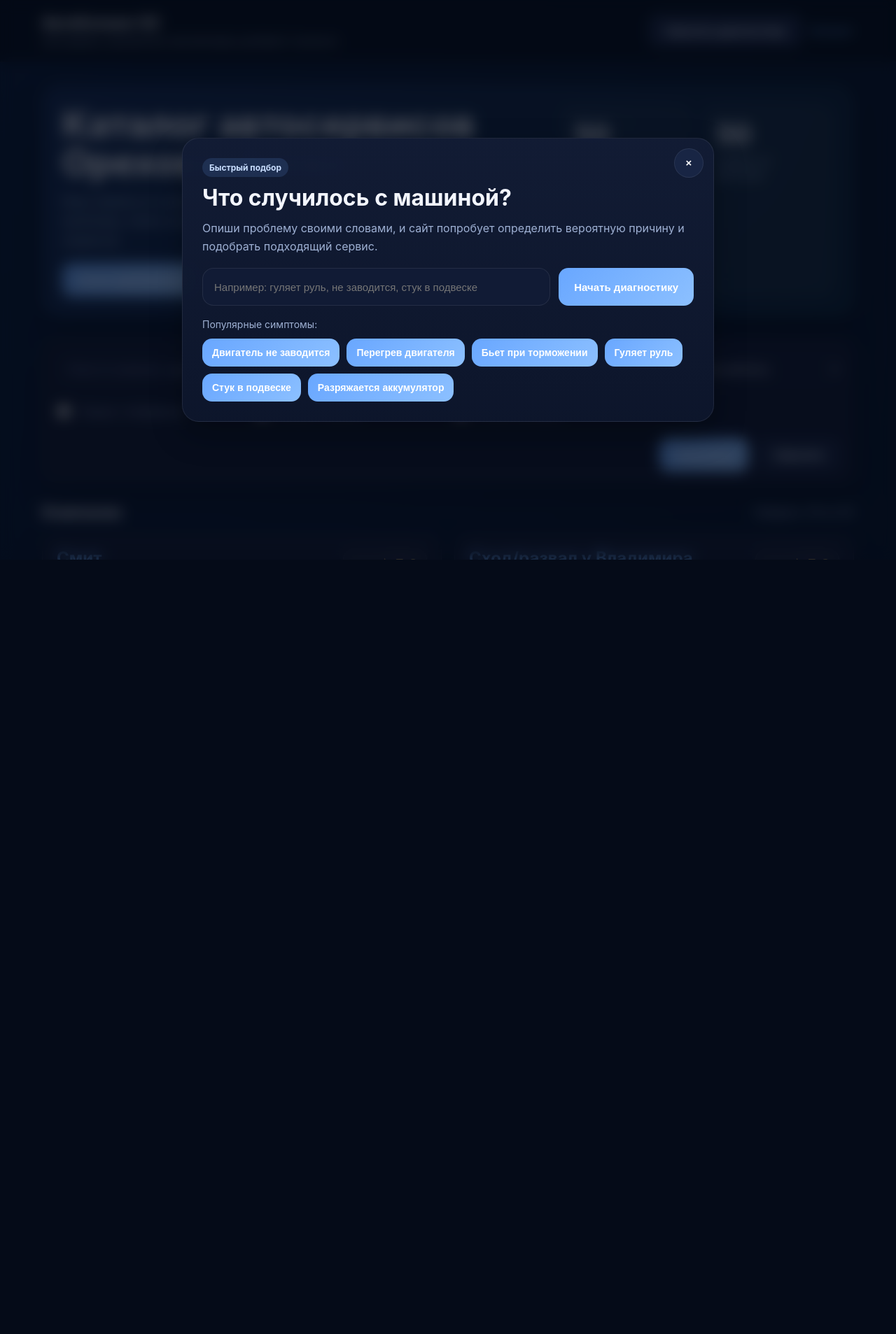
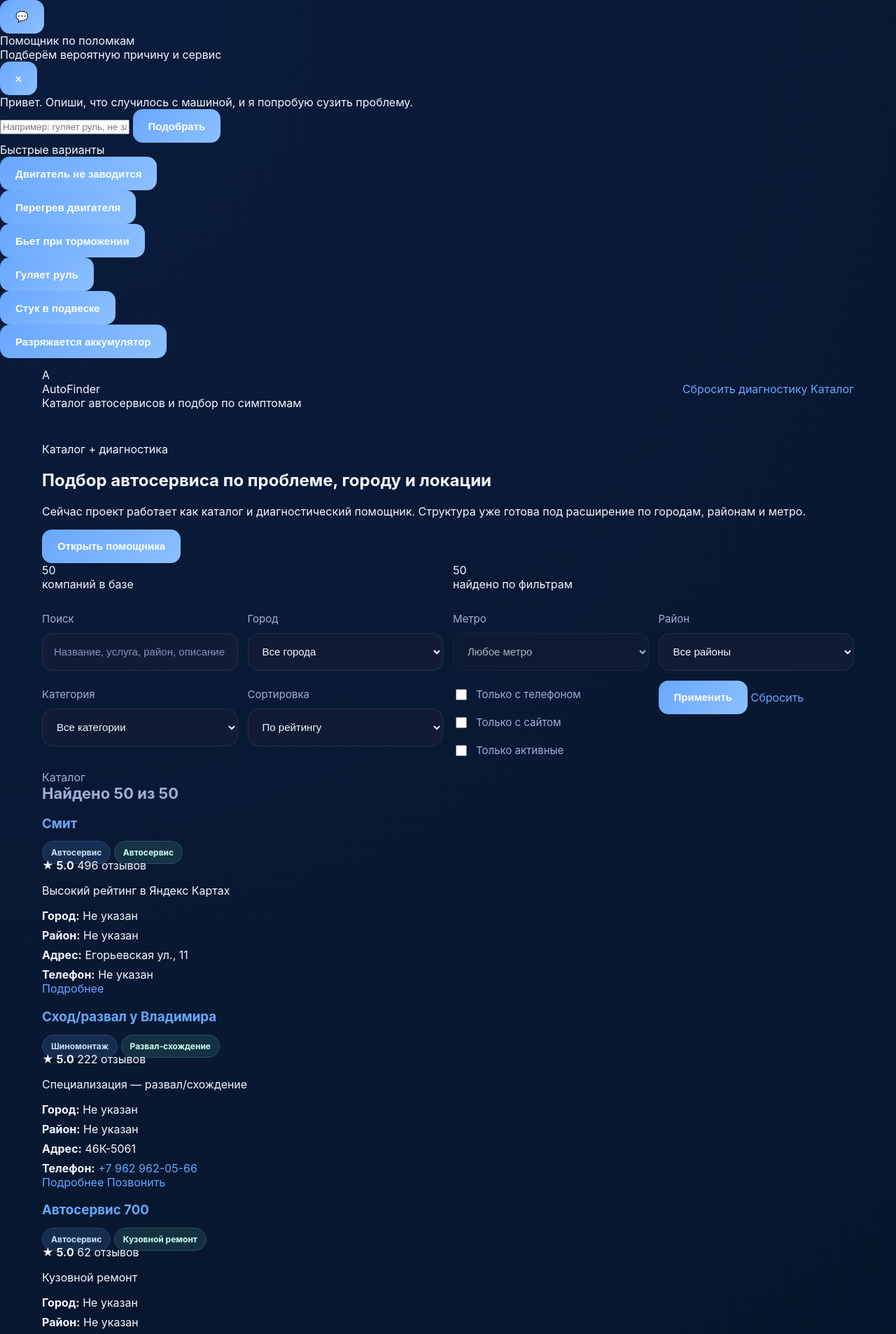
Before and after one commit to mol1xx/oz-auto-flask, a Flask app: page / in a window 1280 px wide. Shown: the top 1907 px of the page at 70% size. Before the commit the page ends 800 px from the top, so only its background shows below. Run offline with Flask 3, Linux system fonts and the light colour scheme; data comes from the database, SQL or seed files in the repository.

Commit message:
Add files via upload

```diff
--- a/templates/index.html
+++ b/templates/index.html
@@ -3,199 +3,228 @@
 <head>
     <meta charset="UTF-8">
     <meta name="viewport" content="width=device-width, initial-scale=1.0">
-    <title>АвтоКаталог OZ</title>
+    <title>АвтоКаталог</title>
     <link rel="stylesheet" href="{{ url_for('static', filename='styles.css') }}">
 </head>
 <body>
-<div class="diagnostic-overlay" id="diagnosticOverlay">
-    <div class="diagnostic-modal">
-        <button class="diagnostic-close" id="diagnosticClose" type="button">×</button>
-        <div class="diagnostic-kicker">Быстрый подбор</div>
-        <h2>Что случилось с машиной?</h2>
-        <p>
-            Опиши проблему своими словами, и сайт попробует определить вероятную причину
-            и подобрать подходящий сервис.
-        </p>
 
-        <form method="post" action="{{ url_for('diagnosis_start') }}" class="diagnostic-form">
+<div class="assistant-widget">
+    <button class="assistant-fab" id="assistantFab" type="button" aria-label="Открыть помощника">
+        💬
+    </button>
+
+    <div class="assistant-panel" id="assistantPanel">
+        <div class="assistant-header">
+            <div>
+                <div class="assistant-title">Помощник по поломкам</div>
+                <div class="assistant-subtitle">Подберём вероятную причину и сервис</div>
+            </div>
+            <button class="assistant-close" id="assistantClose" type="button">×</button>
+        </div>
+
+        <div class="assistant-body">
+            <div class="assistant-message">
+                Привет. Опиши, что случилось с машиной, и я попробую сузить проблему.
+            </div>
+
+            <form method="post" action="{{ url_for('diagnosis_start') }}" class="assistant-form">
                 <input
                     type="text"
                     name="user_text"
-                placeholder="Например: гуляет руль, не заводится, стук в подвеске"
+                    placeholder="Например: гуляет руль, не заводится..."
                     required
                 >
-            <button type="submit">Начать диагностику</button>
+                <button type="submit">Подобрать</button>
             </form>
 
-        <div class="popular-symptoms">
-            <div class="popular-title">Популярные симптомы:</div>
-            <div class="popular-list">
+            <div class="assistant-quick">
+                <div class="assistant-quick-title">Быстрые варианты</div>
+                <div class="assistant-chip-list">
                     {% for symptom in popular_symptoms %}
                         <form method="post" action="{{ url_for('diagnosis_start') }}">
                             <input type="hidden" name="user_text" value="{{ symptom['title'] }}">
-                        <button type="submit" class="symptom-chip">{{ symptom['title'] }}</button>
+                            <button type="submit" class="chip">{{ symptom['title'] }}</button>
                         </form>
                     {% endfor %}
                 </div>
             </div>
         </div>
     </div>
+</div>
 
-<header class="header">
+<header class="site-header">
     <div class="container header-inner">
+        <div class="brand-wrap">
+            <div class="brand-mark">A</div>
             <div>
-            <div class="brand">АвтоКаталог OZ</div>
-            <div class="subtitle">Автосервисы, шиномонтаж, автоэлектрика, детейлинг и запчасти</div>
+                <div class="brand-title">AutoFinder</div>
+                <div class="brand-subtitle">Каталог автосервисов и подбор по симптомам</div>
             </div>
-        <div class="header-actions">
-            <a class="btn-secondary" href="{{ url_for('diagnosis_reset') }}">Сбросить диагностику</a>
-            <a href="{{ url_for('index') }}">Каталог</a>
+        </div>
+
+        <div class="header-links">
+            <a class="ghost-btn" href="{{ url_for('diagnosis_reset') }}">Сбросить диагностику</a>
+            <a class="text-link" href="{{ url_for('index') }}">Каталог</a>
         </div>
     </div>
 </header>
 
 <main class="container">
     <section class="hero">
-        <div class="hero-box">
-            <div>
-                <h1>Каталог автосервисов Орехово-Зуево</h1>
+        <div class="hero-grid">
+            <div class="hero-main card-surface">
+                <div class="eyebrow">Каталог + диагностика</div>
+                <h1>Подбор автосервиса по проблеме, городу и локации</h1>
                 <p>
-                    Ищи сервисы по категории, району и описанию.
-                    Или начни с диагностики: опиши проблему, ответь на несколько вопросов
-                    и получи подходящие категории сервисов.
+                    Сейчас проект работает как каталог и диагностический помощник.
+                    Структура уже готова под расширение по городам, районам и метро.
                 </p>
 
-                <div class="hero-buttons">
-                    <button type="button" id="openDiagnosticBtn">Начать диагностику</button>
+                <div class="hero-actions">
+                    <button type="button" id="openAssistantBtn">Открыть помощника</button>
                 </div>
             </div>
 
             <div class="hero-stats">
-                <div class="stat">
-                    <strong>{{ total_count }}</strong>
-                    <span>компаний в базе</span>
+                <div class="stat-card card-surface">
+                    <div class="stat-value">{{ total_count }}</div>
+                    <div class="stat-label">компаний в базе</div>
                 </div>
-                <div class="stat">
-                    <strong>{{ filtered_count }}</strong>
-                    <span>найдено по фильтрам</span>
+                <div class="stat-card card-surface">
+                    <div class="stat-value">{{ filtered_count }}</div>
+                    <div class="stat-label">найдено по фильтрам</div>
                 </div>
             </div>
         </div>
     </section>
 
-    <section class="filters-box">
+    <section class="filters card-surface">
         <form method="get" action="{{ url_for('index') }}" class="filters-form">
+            <div class="field field-wide">
+                <label>Поиск</label>
                 <input
                     type="text"
                     name="q"
-                placeholder="Поиск по названию, адресу, описанию"
+                    placeholder="Название, услуга, район, описание"
                     value="{{ filters.q }}"
                 >
+            </div>
 
+            <div class="field">
+                <label>Город</label>
+                <select name="city" id="citySelect">
+                    <option value="">Все города</option>
+                    {% for city in cities %}
+                        <option value="{{ city['city_slug'] }}" {% if filters.city == city['city_slug'] %}selected{% endif %}>
+                            {{ city['city_name'] }}
+                        </option>
+                    {% endfor %}
+                </select>
+            </div>
+
+            <div class="field">
+                <label>Метро</label>
+                <select name="metro" id="metroSelect">
+                    <option value="">Любое метро</option>
+                    {% for metro in metro_stations %}
+                        <option value="{{ metro['metro_station'] }}" {% if filters.metro == metro['metro_station'] %}selected{% endif %}>
+                            {{ metro['metro_station'] }}
+                        </option>
+                    {% endfor %}
+                </select>
+            </div>
+
+            <div class="field">
+                <label>Район</label>
+                <select name="district">
+                    <option value="">Все районы</option>
+                    {% for item in districts %}
+                        <option value="{{ item['district'] }}" {% if filters.district == item['district'] %}selected{% endif %}>
+                            {{ item['district'] }}
+                        </option>
+                    {% endfor %}
+                </select>
+            </div>
+
+            <div class="field">
+                <label>Категория</label>
                 <select name="category">
                     <option value="">Все категории</option>
                     {% for item in categories %}
-                    <option value="{{ item }}" {% if filters.category == item %}selected{% endif %}>
-                        {{ item }}
+                        <option value="{{ item['category'] }}" {% if filters.category == item['category'] %}selected{% endif %}>
+                            {{ item['category'] }}
                         </option>
                     {% endfor %}
                 </select>
+            </div>
 
-            <select name="district">
-                <option value="">Все районы</option>
-                {% for item in districts %}
-                    <option value="{{ item }}" {% if filters.district == item %}selected{% endif %}>
-                        {{ item }}
-                    </option>
-                {% endfor %}
+            <div class="field">
+                <label>Сортировка</label>
+                <select name="sort">
+                    <option value="rating_desc" {% if filters.sort == "rating_desc" %}selected{% endif %}>По рейтингу</option>
+                    <option value="reviews_desc" {% if filters.sort == "reviews_desc" %}selected{% endif %}>По отзывам</option>
+                    <option value="name_asc" {% if filters.sort == "name_asc" %}selected{% endif %}>По названию А-Я</option>
                 </select>
+            </div>
 
-            <select name="sort">
-                <option value="rating_desc" {% if filters.sort == "rating_desc" %}selected{% endif %}>
-                    Сначала по рейтингу
-                </option>
-                <option value="reviews_desc" {% if filters.sort == "reviews_desc" %}selected{% endif %}>
-                    Сначала по отзывам
-                </option>
-                <option value="name_asc" {% if filters.sort == "name_asc" %}selected{% endif %}>
-                    По названию А-Я
-                </option>
-            </select>
+            <div class="checks">
+                <label><input type="checkbox" name="has_phone" value="1" {% if filters.has_phone %}checked{% endif %}> Только с телефоном</label>
+                <label><input type="checkbox" name="has_site" value="1" {% if filters.has_site %}checked{% endif %}> Только с сайтом</label>
+                <label><input type="checkbox" name="only_active" value="1" {% if filters.only_active %}checked{% endif %}> Только активные</label>
+            </div>
 
-            <label>
-                <input type="checkbox" name="has_phone" value="1" {% if filters.has_phone %}checked{% endif %}>
-                Только с телефоном
-            </label>
-
-            <label>
-                <input type="checkbox" name="has_site" value="1" {% if filters.has_site %}checked{% endif %}>
-                Только с сайтом
-            </label>
-
-            <label>
-                <input type="checkbox" name="only_active" value="1" {% if filters.only_active %}checked{% endif %}>
-                Только активные
-            </label>
-
-            <div class="actions">
+            <div class="actions-row">
                 <button type="submit">Применить</button>
-                <a class="btn-secondary" href="{{ url_for('index') }}">Сбросить</a>
+                <a class="ghost-btn" href="{{ url_for('index') }}">Сбросить</a>
             </div>
         </form>
     </section>
 
     <section class="section-head">
-        <h2>Компании</h2>
-        <div>Найдено: {{ filtered_count }} из {{ total_count }}</div>
+        <div>
+            <div class="eyebrow">Каталог</div>
+            <h2>Найдено {{ filtered_count }} из {{ total_count }}</h2>
+        </div>
     </section>
 
-    <section class="cards">
+    <section class="cards-grid">
         {% if companies %}
             {% for company in companies %}
-                <article class="card">
-                    <div class="card-top">
-                        <div class="card-title-block">
+                <article class="company-card card-surface">
+                    <div class="company-head">
+                        <div>
                             <h3>
                                 <a href="{{ url_for('company_page', slug=company['slug']) }}">
                                     {{ company['name'] }}
                                 </a>
                             </h3>
 
-                            <div class="card-badges">
-                                <span class="badge">
-                                    {{ company['category'] or 'Без категории' }}
-                                </span>
-
+                            <div class="badges">
+                                <span class="badge">{{ company['category'] or 'Без категории' }}</span>
                                 {% if company['subcategory'] %}
-                                    <span class="badge badge-soft">
-                                        {{ company['subcategory'] }}
-                                    </span>
+                                    <span class="badge badge-soft">{{ company['subcategory'] }}</span>
                                 {% endif %}
                             </div>
                         </div>
 
-                        <div class="rating-box">
-                            <div class="rating-value">★ {{ company['rating'] or 0 }}</div>
-                            <div class="rating-count">{{ company['reviews_count'] or 0 }} отзывов</div>
+                        <div class="rating-pill">
+                            <strong>★ {{ company['rating'] or 0 }}</strong>
+                            <span>{{ company['reviews_count'] or 0 }} отзывов</span>
                         </div>
                     </div>
 
-                    <p class="card-description">
+                    <p class="description">
                         {{ company['description'] or 'Описание пока не заполнено.' }}
                     </p>
 
                     <div class="meta-list">
-                        <div class="meta">
-                            <strong>Адрес:</strong>
-                            {{ company['address'] or 'Не указан' }}
-                        </div>
-
-                        <div class="meta">
-                            <strong>Район:</strong>
-                            {{ company['district'] or 'Не указан' }}
-                        </div>
-
-                        <div class="meta">
+                        <div><strong>Город:</strong> {{ company['city_name'] or 'Не указан' }}</div>
+                        {% if company['metro_station'] %}
+                            <div><strong>Метро:</strong> {{ company['metro_station'] }}</div>
+                        {% endif %}
+                        <div><strong>Район:</strong> {{ company['district'] or 'Не указан' }}</div>
+                        <div><strong>Адрес:</strong> {{ company['address'] or 'Не указан' }}</div>
+                        <div>
                             <strong>Телефон:</strong>
                             {% if company['phone'] %}
                                 <a href="tel:{{ company['phone'] }}">{{ company['phone'] }}</a>
@@ -203,63 +232,58 @@
                                 Не указан
                             {% endif %}
                         </div>
-
-                        <div class="meta">
-                            <strong>Сайт:</strong>
-                            {% if company['website'] %}
-                                <a href="{{ company['website'] }}" target="_blank" rel="noopener">Перейти</a>
-                            {% else %}
-                                Не указан
-                            {% endif %}
                     </div>
 
-                        <div class="meta">
-                            <strong>Статус:</strong>
-                            {{ 'Активная запись' if company['is_active'] else 'Неактивная запись' }}
-                        </div>
-                    </div>
-
-                    <div class="card-actions">
-                        <a class="btn-secondary" href="{{ url_for('company_page', slug=company['slug']) }}">
-                            Подробнее
-                        </a>
-
+                    <div class="card-footer">
+                        <a class="ghost-btn" href="{{ url_for('company_page', slug=company['slug']) }}">Подробнее</a>
                         {% if company['phone'] %}
-                            <a class="btn-call" href="tel:{{ company['phone'] }}">
-                                Позвонить
-                            </a>
+                            <a class="call-btn" href="tel:{{ company['phone'] }}">Позвонить</a>
                         {% endif %}
                     </div>
                 </article>
             {% endfor %}
         {% else %}
-            <div class="empty">
-                Ничего не найдено. Либо база пустая, либо фильтры слишком жёсткие.
+            <div class="empty card-surface">
+                Ничего не найдено. У тебя либо слишком жёсткие фильтры, либо база ещё не наполнена.
             </div>
         {% endif %}
     </section>
 </main>
 
 <script>
-    const overlay = document.getElementById("diagnosticOverlay");
-    const closeBtn = document.getElementById("diagnosticClose");
-    const openBtn = document.getElementById("openDiagnosticBtn");
+    const assistantFab = document.getElementById("assistantFab");
+    const assistantPanel = document.getElementById("assistantPanel");
+    const assistantClose = document.getElementById("assistantClose");
+    const openAssistantBtn = document.getElementById("openAssistantBtn");
 
-    const modalClosed = sessionStorage.getItem("diagnostic_closed");
-
-    if (modalClosed === "1") {
-        overlay.style.display = "none";
+    function openAssistant() {
+        assistantPanel.classList.add("assistant-panel-open");
     }
 
-    closeBtn.addEventListener("click", () => {
-        overlay.style.display = "none";
-        sessionStorage.setItem("diagnostic_closed", "1");
+    function closeAssistant() {
+        assistantPanel.classList.remove("assistant-panel-open");
+    }
+
+    assistantFab.addEventListener("click", openAssistant);
+    assistantClose.addEventListener("click", closeAssistant);
+    openAssistantBtn.addEventListener("click", openAssistant);
+
+    const citySelect = document.getElementById("citySelect");
+    const metroSelect = document.getElementById("metroSelect");
+
+    function syncMetroState() {
+        const hasMetroOptions = metroSelect.options.length > 1;
+        metroSelect.disabled = !hasMetroOptions;
+        if (!hasMetroOptions) {
+            metroSelect.value = "";
+        }
+    }
+
+    citySelect.addEventListener("change", () => {
+        metroSelect.value = "";
     });
 
-    openBtn.addEventListener("click", () => {
-        overlay.style.display = "flex";
-        sessionStorage.removeItem("diagnostic_closed");
-    });
+    syncMetroState();
 </script>
 </body>
 </html>
```
Also changed, not shown: templates/company.html (+39 -37 lines), templates/diagnosis_result.html (+58 -71 lines). Lines whose indentation alone changed are shown as unchanged.
